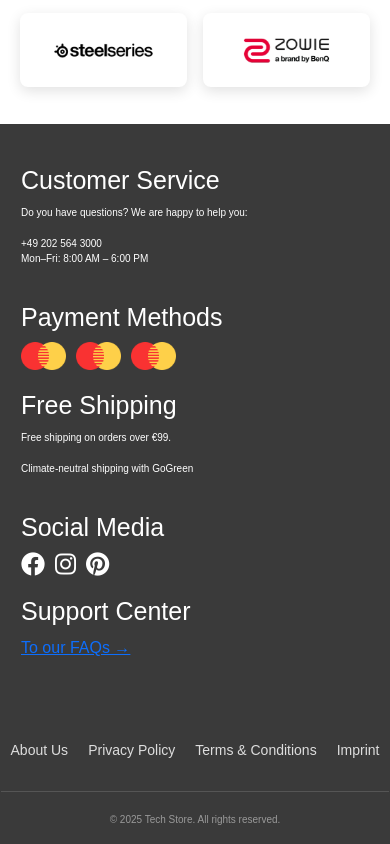
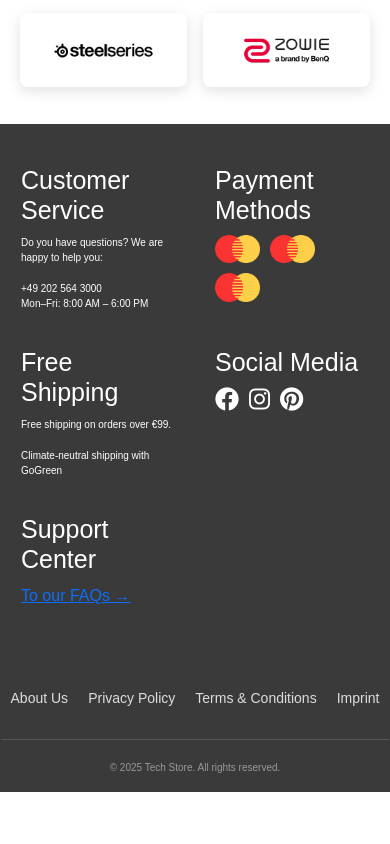
Before and after one commit to YlliDr/Tech-Store, a plain HTML site: page index.html in a window 390 px wide. Shown: the part 3662-4506 px from the top of the page. After the commit the page ends 4454 px from the top, so only its background shows below. Drawn offline with nearby package versions, Linux system fonts and the light colour scheme.

Commit message:
footer and about modified!

```diff
--- a/styles/index.css
+++ b/styles/index.css
@@ -418,6 +418,13 @@
 }
 
 
+@media (max-width: 768px){
+  .footer-container{
+    display:grid;
+    grid-template-columns: 1fr 1fr;
+  }
+}
+
 
 
 /*ME TE KERKUARAT*/
```
Also changed, not shown: index.html (+0 -49 lines).
